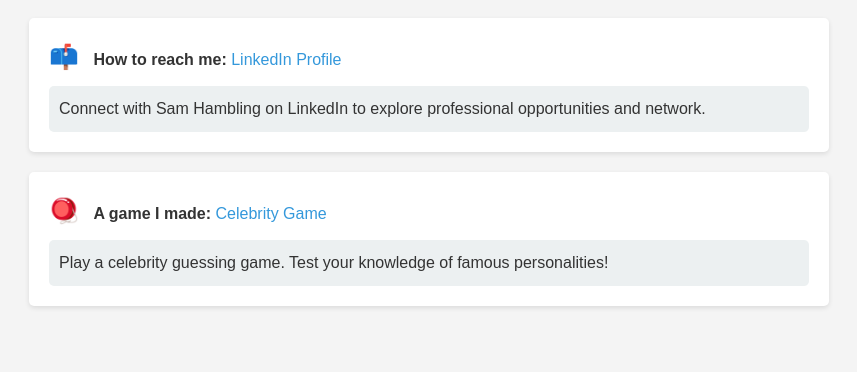
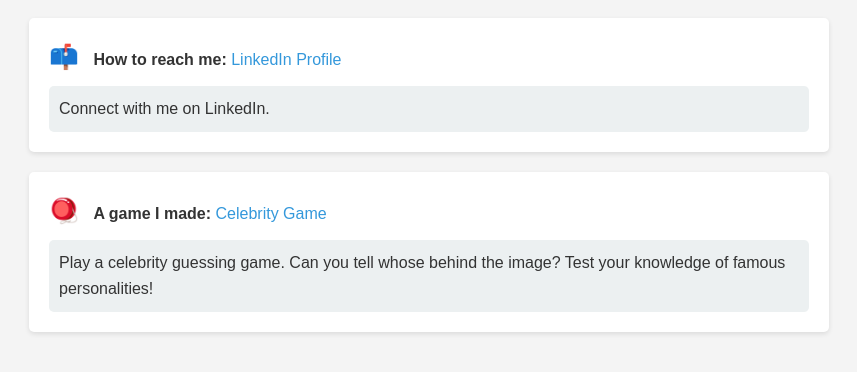
Before and after one commit to S-C-H/S-C-H, a plain HTML site: page index.html in a window 1280 px wide. Shown: the part 96-468 px from the top of the page, without its empty margins (211-1068 px from the left). Drawn offline with Linux system fonts and the light colour scheme.

Commit message:
Update index.html

```diff
--- a/index.html
+++ b/index.html
@@ -56,7 +56,7 @@
             <strong>How to reach me:</strong>
             <a href="https://www.linkedin.com/in/sam-hambling/" target="_blank">LinkedIn Profile</a>
             <div class="preview">
-                Connect with Sam Hambling on LinkedIn to explore professional opportunities and network.
+                Connect with me on LinkedIn.
             </div>
         </li>
         <li>
@@ -64,7 +64,7 @@
             <strong>A game I made:</strong>
             <a href="https://skyclayhue.com/celebrity" target="_blank">Celebrity Game</a>
             <div class="preview">
-                Play a celebrity guessing game. Test your knowledge of famous personalities!
+                Play a celebrity guessing game. Can you tell whose behind the image? Test your knowledge of famous personalities!
             </div>
         </li>
     </ul>
```
